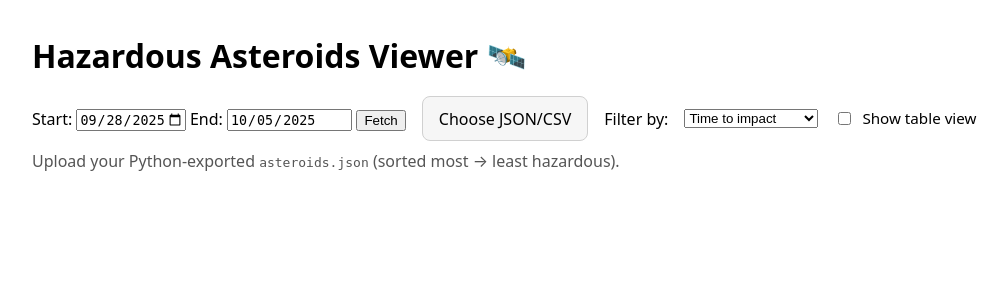
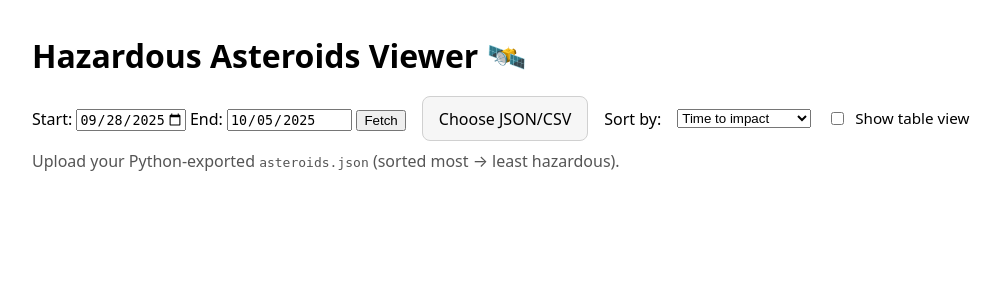
Before and after one commit to KManuel27/NASA-Space-Apps-Challenge-2025, a Flask app: page /available_meteors in a window 1280 px wide. Shown: the top 300 px of the page, without its empty margins (74-1081 px from the left). Run offline with Flask 3, Linux system fonts and the light colour scheme.

Commit message:
changed term available meteors

```diff
--- a/templates/availableMeteors.html
+++ b/templates/availableMeteors.html
@@ -40,7 +40,7 @@
       <span>Choose JSON/CSV</span>
     </label>
 
-    <label for="filterSelect">Filter by:</label>
+    <label for="filterSelect">Sort by:</label>
     <select id="filterSelect">
       <option value="time_to_impact">Time to impact</option>
       <option value="hazard_score">Hazard score</option>
```
